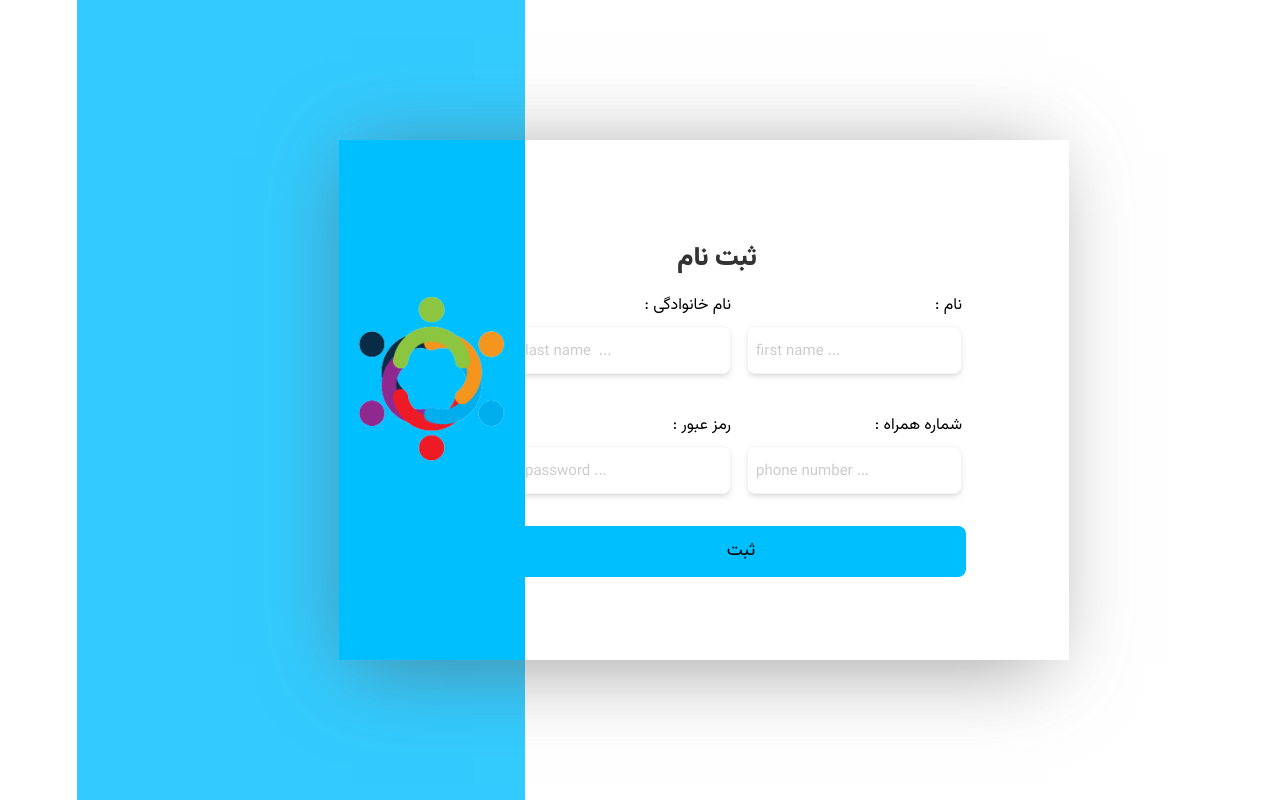
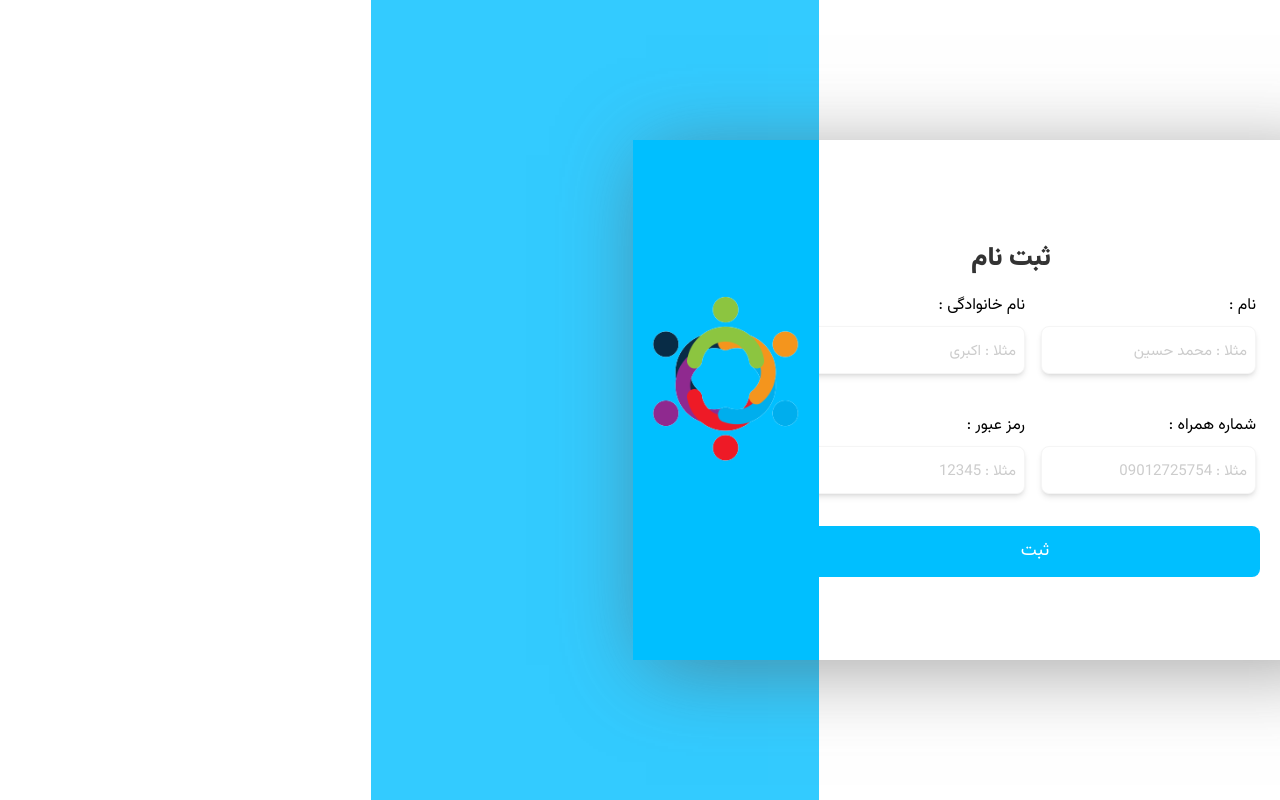
Before and after one commit to Devel00/Louis-XVI, a React (Create React App) app: page /Signup in a window 1280 px wide. Built offline with nearby package versions, Linux system fonts and the light colour scheme.

Commit message:
add api for detail idea and edit some things

```diff
--- a/src/App.js
+++ b/src/App.js
@@ -23,7 +23,7 @@ function App() {
       <BrowserRouter>
         {/* <Navbar /> */}
         <Routes>
-          <Route path="/" exact element={<IdeaDetail />} />
+          <Route path="/" exact element={<HomePage />} />
           <Route path="/Problem" exact element={<Problems />} />
           <Route path="/Profile" exact element={<Profile />} />
           <Route path="/Login" exact element={<Login />} />
@@ -33,6 +33,7 @@ function App() {
           <Route path="/AddProblem" element={<AddProblem />} />
           <Route path="/Factor" element={<Factor />} />
           <Route path="/IdeaCategory" element={<IdeaCategory />} />
+          <Route path="/ideas/:id" element={<IdeaDetail />} />
         </Routes>
       </BrowserRouter>
     </div>
--- a/src/Components/HomePage.jsx
+++ b/src/Components/HomePage.jsx
@@ -14,15 +14,7 @@ const HomePage = () => {
     <MyContext.Provider value={[showModal, setShowModal]}>
       <div className="">
         {showModal && <AddPopup />}
-        <div
-          onClick={() => setShowModal(true)}
-          className=" hover:scale-110 animate-bounce fixed left-10 hover:cursor-pointer bottom-10"
-        >
-          <HiOutlinePlus
-            className=" p-1 rounded-full  bg-bg-100 shadow-xl text-primary-100"
-            size={90}
-          />
-        </div>
+
         <Navbar />
         <div className=" scale-90  flex flex-col justify-center items-center">
           {/* item1 */}
@@ -128,6 +120,11 @@ const HomePage = () => {
             </button>
           </Link>
         </div>
+        <HiOutlinePlus
+          onClick={() => setShowModal(true)}
+          className=" animate-bounce fixed left-12 hover:cursor-pointer bottom-10 p-1 rounded-full  bg-bg-100 shadow-md text-primary-100"
+          size={100}
+        />
         <Footer />
       </div>
     </MyContext.Provider>
--- a/src/Components/IdeaDetail.jsx
+++ b/src/Components/IdeaDetail.jsx
@@ -1,10 +1,37 @@
-import React from "react";
+import React, { useEffect } from "react";
 import Navbar from "./Navbar";
 import { data } from "../data/data";
 import { Accordion } from "@material-tailwind/react";
 import Acordion from "./Acordion";
+import { useParams } from "react-router-dom";
 
 const IdeaDetail = () => {
+  const { id } = useParams();
+
+  useEffect(() => {
+    const ShowProblems = async () => {
+      try {
+        const response = await fetch(
+          `https://biglybigly.iran.liara.run/api/v1/idea/idea/${id}/`,
+          {
+            method: "GET",
+            headers: {
+              "Content-Type": "application/json",
+              Accept: "application/json",
+            },
+          }
+        );
+        const result = await response.json();
+        console.log(result);
+      } catch (error) {
+        console.error("Error fetching data:", error);
+      } finally {
+      }
+    };
+    ShowProblems();
+    //   ShowProblems();
+  }, [id]);
+
   return (
     <div className="  w-full">
       <Navbar />
--- a/src/Components/Login.jsx
+++ b/src/Components/Login.jsx
@@ -5,7 +5,7 @@ const InfoContext = createContext();
 const Login = () => {
   const [username, setUsername] = useState("");
   const [password, setPassword] = useState("");
-  const [userInfo, setUserInfo] = useState(null);
+  // const [userInfo, setUserInfo] = useState(null);
 
   const navigate = useNavigate();
 
@@ -26,7 +26,7 @@ const Login = () => {
       .then((json) => {
         localStorage.setItem("token", "JWT " + json.data.access);
         localStorage.setItem("ID", json.data.id);
-        const Id = localStorage.getItem("ID");
+        // const Id = localStorage.getItem("ID");
         // console.log(Id);
         // console.log(json.data.id);
         // console.log("token: ", json.data.access);
@@ -93,12 +93,12 @@ const Login = () => {
         </div>
 
         <div className=" px-10 ml-10  pt-4 pb-4 flex flex-col items-start gap-2">
-          <label className="font-main ">نام کاربری :</label>
+          <label className="font-main ">شماره همراه :</label>
           <input
-            dir="ltr"
+            dir="rtl"
             className=" w-[80%] sm:w-[400px] font-normal text-[20px] placeholder:text-[15px] rounded-[8px]  px-2 py-2 border border-bg-200 shadow-md "
             type="text"
-            placeholder="Username ..."
+            placeholder="مثلا : 09012725754"
             required
             value={username}
             onChange={(e) => setUsername(e.target.value)}
@@ -108,19 +108,24 @@ const Login = () => {
         <div className=" px-10 ml-12  pt-4 pb-8 flex flex-col items-start gap-2">
           <label className="  font-main ">رمز عبور :</label>
           <input
-            dir="ltr"
+            dir="rtl"
             className="w-[80%] sm:w-[400px] px-2 font-normal placeholder:text-[15px] rounded-[8px] text-[20px]  py-2 border border-bg-200 shadow-md "
             type="password"
-            placeholder="password ..."
+            placeholder="مثلا : 12345"
             required
             value={password}
             onChange={(e) => setPassword(e.target.value)}
           ></input>
         </div>
-        <div className=" px-10 ml-[50px] group bg-accent-100 w-[59%] sm:w-[400px] pt-3 mt-5 pb-3 flex rounded-[8px] flex-col items-center gap-2">
-          <div onClick={handleLogin} className="  ">
+        <div
+          onClick={handleLogin}
+          className=" px-10 ml-[50px] group hover:scale-105 duration-700 hover:cursor-pointer bg-accent-100 w-[59%] sm:w-[400px] pt-3 mt-5 pb-3 flex rounded-[8px] flex-col items-center gap-2"
+        >
+          <div className="  ">
             <button className="">
-              <span className=" text-[16px] sm:text-[16px]">ورود</span>
+              <span className=" text-[16px] sm:text-[18px] text-bg-100">
+                ورود
+              </span>
             </button>
           </div>
         </div>
--- a/src/Components/Navbar.jsx
+++ b/src/Components/Navbar.jsx
@@ -90,7 +90,7 @@ const Navbar = () => {
         </div>
       ) : (
         <Link to="/Profile">
-          <div className="group hover:bg-bg-300/40 hover:rounded-[8px] hover:cursor-pointer p-2">
+          <div className="group hover:scale-125 duration-700 hover:rounded-[8px] hover:cursor-pointer p-2">
             <div class="relative w-10 h-10 overflow-hidden bg-bg-300 rounded-full dark:bg-gray-600">
               <svg
                 class="absolute w-12 h-12 text-bg-100 -left-1"
@@ -104,15 +104,6 @@ const Navbar = () => {
                   clip-rule="evenodd"
                 ></path>
               </svg>
-            </div>
-            <div className=" group ">
-              <span
-                className="transition-all duration-100 invisible group-hover:visible  left-14   absolute  origin-left w-auto p-2 m-2 min-w-max  rounded-md shadow-md
-        text-[#ffffff] bg-[#23272a]
-         text-[10px] font-main "
-              >
-                {data[0].id}
-              </span>
             </div>
           </div>
         </Link>
--- a/src/Components/Signup.jsx
+++ b/src/Components/Signup.jsx
@@ -63,10 +63,10 @@ const Login = () => {
             <div className=" px-2  pt-4 pb-2 flex flex-col items-start gap-2">
               <label className="  font-main ">نام :</label>
               <input
-                dir="ltr"
+                dir="rtl"
                 className=" w-[80%] sm:w-[215px] px-2 font-normal placeholder:text-[15px] placeholder:text-bg-300 text-[20px] rounded-[8px] py-2 border border-bg-200 shadow-md "
                 type="text"
-                placeholder="first name ..."
+                placeholder="مثلا : محمد حسین"
                 value={firstName}
                 onChange={(e) => setFirstName(e.target.value)}
               ></input>
@@ -75,10 +75,10 @@ const Login = () => {
             <div className="  px-2  pt-4 pb-2 flex flex-col items-start gap-2">
               <label className="  font-main ">نام خانوادگی :</label>
               <input
-                dir="ltr"
+                dir="rtl"
                 className=" sm:w-[215px] w-[80%] px-2 font-normal placeholder:text-[15px] text-[20px] rounded-[8px] placeholder:text-bg-300  py-2 border border-bg-200 shadow-md "
                 type="text"
-                placeholder="last name  ..."
+                placeholder="مثلا : اکبری"
                 value={lastName}
                 onChange={(e) => setLastName(e.target.value)}
               ></input>
@@ -88,10 +88,10 @@ const Login = () => {
             <div className=" px-2  py-8 flex flex-col items-start gap-2">
               <label className="  font-main ">شماره همراه :</label>
               <input
-                dir="ltr"
+                dir="rtl"
                 className=" w-[80%] sm:w-[215px] px-2 font-normal placeholder:text-[15px] placeholder:text-bg-300 text-[20px] rounded-[8px] py-2 border border-bg-200 shadow-md "
                 type="text"
-                placeholder="phone number ..."
+                placeholder="مثلا : 09012725754"
                 value={phone_number}
                 onChange={(e) => setPhone_number(e.target.value)}
               ></input>
@@ -99,19 +99,19 @@ const Login = () => {
             <div className="  px-2   pt-4 pb-10 sm:py-8 flex flex-col items-start gap-2">
               <label className="  font-main ">رمز عبور :</label>
               <input
-                dir="ltr"
+                dir="rtl"
                 className=" sm:w-[215px] w-[80%] px-2 font-normal placeholder:text-[15px] text-[20px] rounded-[8px] placeholder:text-bg-300  py-2 border border-bg-200 shadow-md "
                 type="password"
-                placeholder="password ..."
+                placeholder="مثلا : 12345"
                 value={password}
                 onChange={(e) => setPassword(e.target.value)}
               ></input>
             </div>
           </div>
 
-          <button onClick={handleSignup} className="">
-            <div className=" px-10 ml-12 bg-accent-100 w-[61%] sm:w-[450px] pt-3 pb-3 flex rounded-[8px] flex-col items-center gap-2">
-              <div className="   ">
+          <button onClick={handleSignup} className="hover:cursor-pointer">
+            <div className=" px-10 ml-12 bg-accent-100 text-bg-100 hover:scale-105 duration-700 w-[61%] sm:w-[450px] pt-3 pb-3 flex rounded-[8px] flex-col items-center gap-2">
+              <div className="">
                 <span className=" text-[18px]">ثبت</span>
               </div>
             </div>
```
Also changed, not shown: src/Components/AddProblem.jsx (+46 -29 lines).
